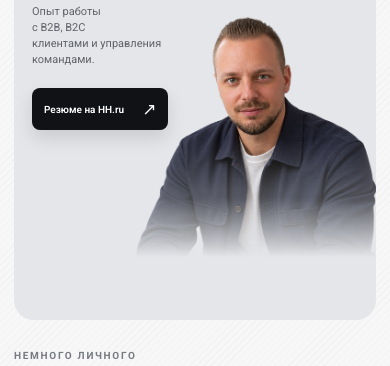
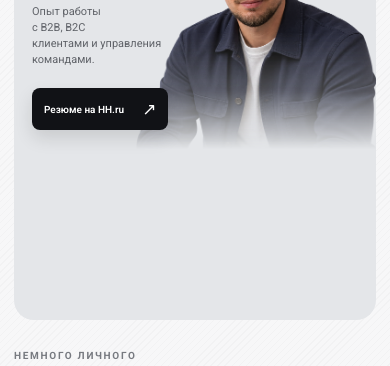
Before and after one commit to grachevandy-star/grachev-job, a plain HTML site: page jti1/index.html in a window 390 px wide. Shown: the part 202-568 px from the top of the page. Drawn offline with Linux system fonts and the light colour scheme.

Commit message:
Add files via upload

```diff
--- a/jti1/styles.css
+++ b/jti1/styles.css
@@ -1052,7 +1052,7 @@ body.modal-open {
     width: 72%;
     height: 118%;
     right: -2%;
-    bottom: 14%;
+    bottom: 38%;
     z-index: 1;
   }
 
@@ -1079,6 +1079,6 @@ body.modal-open {
     width: 72%;
     height: 118%;
     right: -3%;
-    bottom: 14%;
+    bottom: 38%;
   }
 }
```
